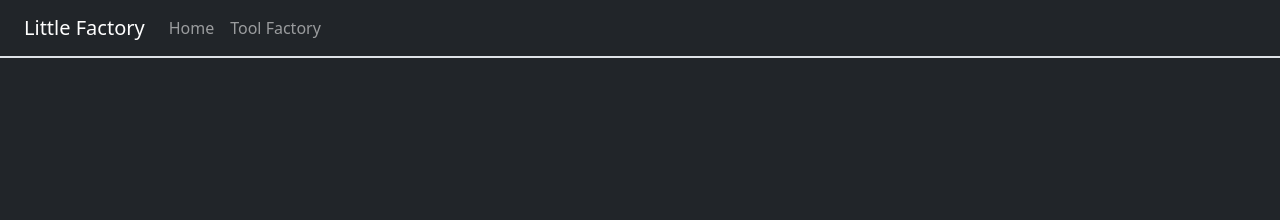
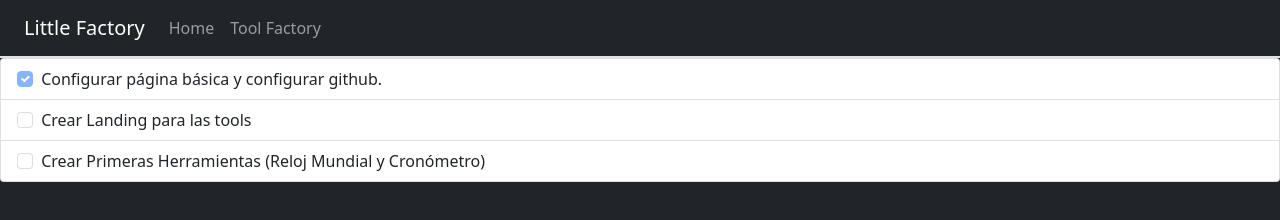
Before and after one commit to sberrus/sberrus.github.io, a website: page tools/index.html in a window 1280 px wide. Drawn offline with nearby package versions, Linux system fonts and the light colour scheme.

Commit message:
Introducidos nuevos cambios de contenido para la página tools

```diff
--- a/tools/index.html
+++ b/tools/index.html
@@ -52,6 +52,22 @@
     </div>
     <!-- Page Body -->
 
+    <ul class="list-group">
+        <li class="list-group-item">
+          <input class="form-check-input me-1" type="checkbox" disabled checked>
+          Configurar página básica y configurar github.
+        </li>
+        <li class="list-group-item">
+          <input class="form-check-input me-1" type="checkbox" disabled>
+          Crear Landing para las tools
+        </li>
+        <li class="list-group-item">
+          <input class="form-check-input me-1" type="checkbox" disabled>
+          Crear Primeras Herramientas (Reloj Mundial y Cronómetro)
+        </li>
+      </ul>
+
+
     <!-- End Body -->
 
 
```
Also changed, not shown: index.html (+1 -1 lines).
